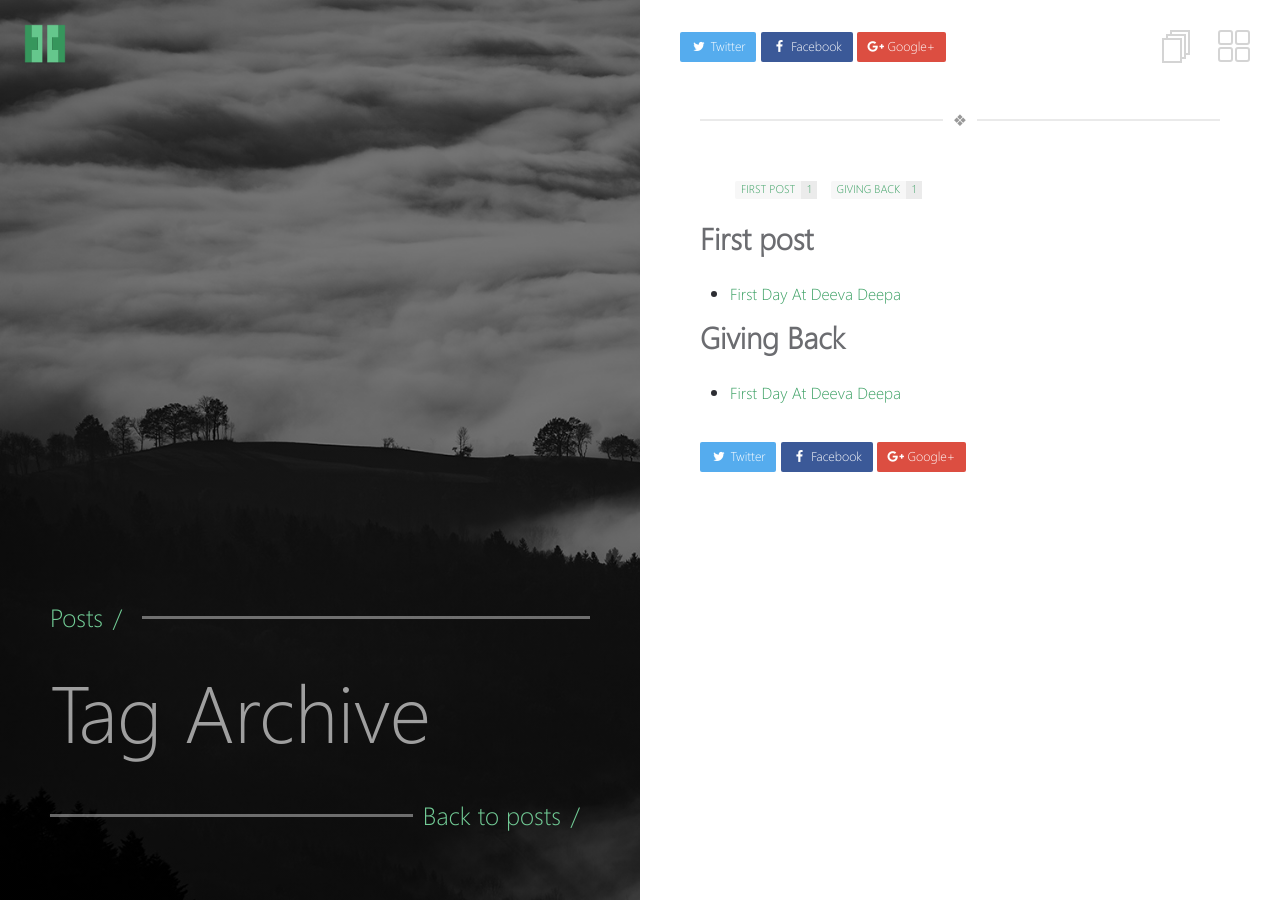
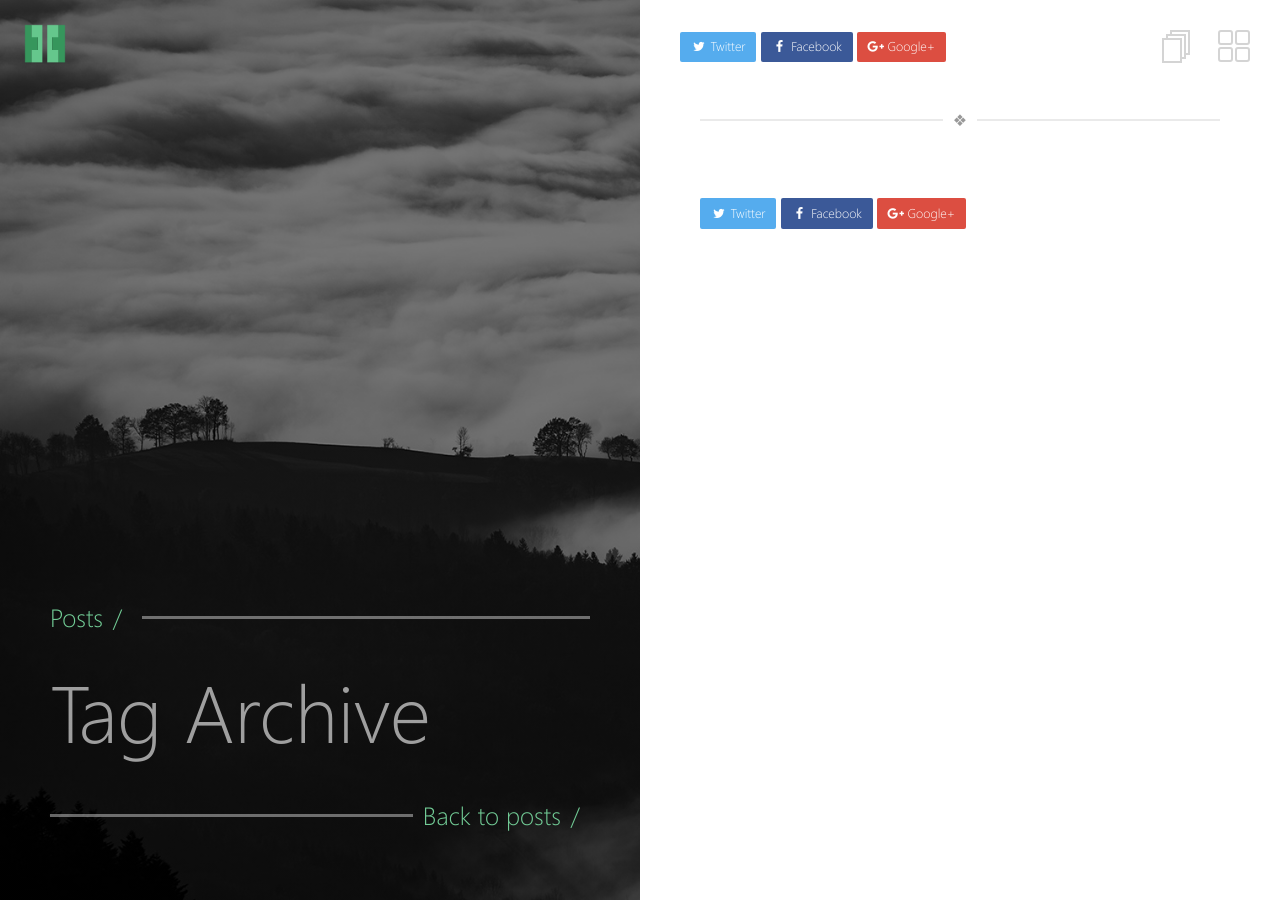
Before and after one commit to shubhodeepMitra/shubhodeepMitra.github.io, a Jekyll site: the page built from _pages/tags.md, in a window 1280 px wide. Built offline with Jekyll 4.4.1, drawn with Linux system fonts in a browser that asks for light colours.

Commit message:
First post

```diff
--- a/_posts/2016-09-30-A Day at Deeva Deepa.md
+++ b/_posts/2016-09-30-A Day at Deeva Deepa.md
@@ -3,8 +3,7 @@ layout: post
 title: "First Day At Deeva Deepa"
 image: images/deeva_deepa.jpg
 tags:
-  - First post
-  - Giving Back
+  -
 ---
 
 My first post of my blog and what a way to begin with, in this post I'm going to share my first day experience at Deeva Deepa.
```
